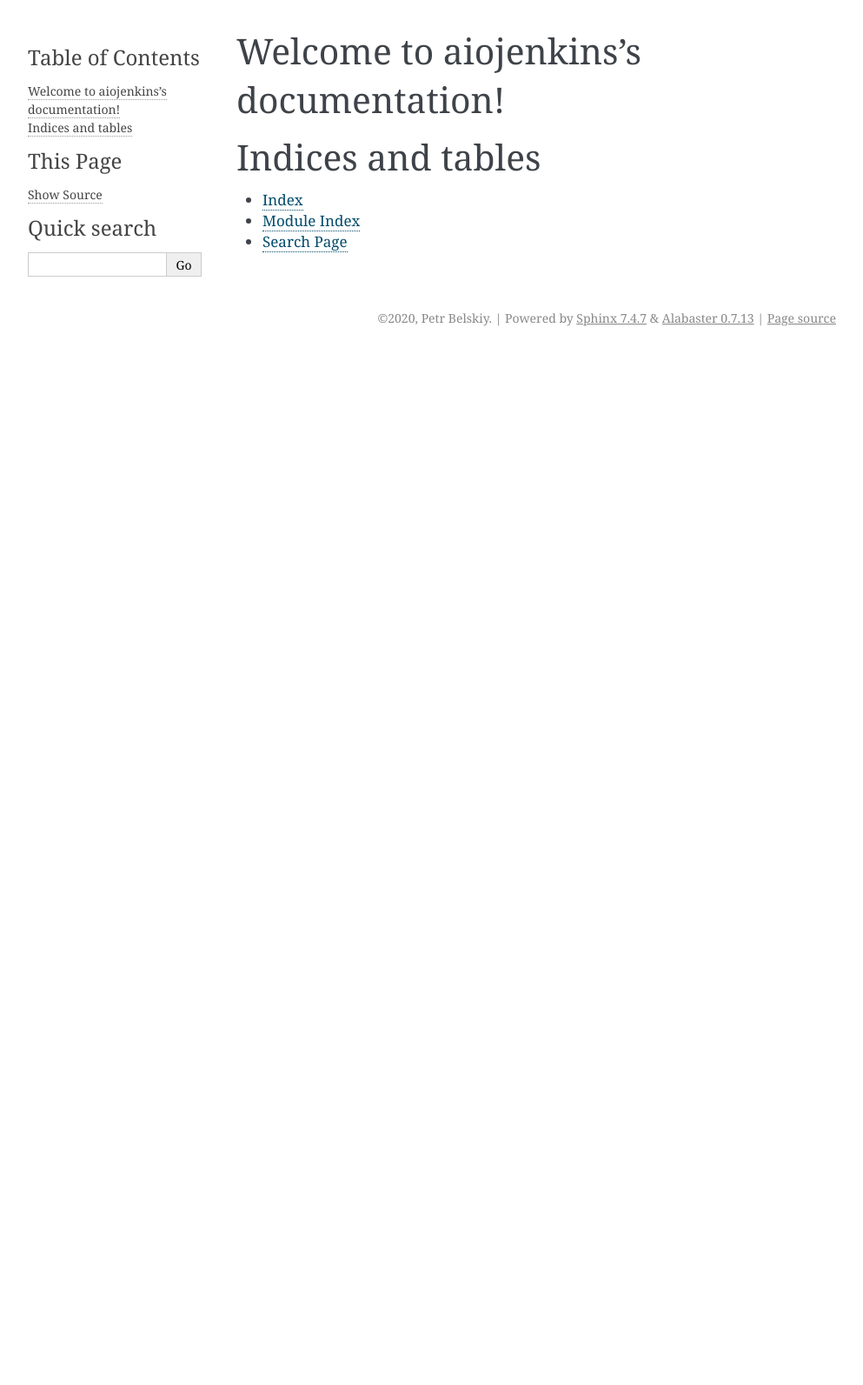
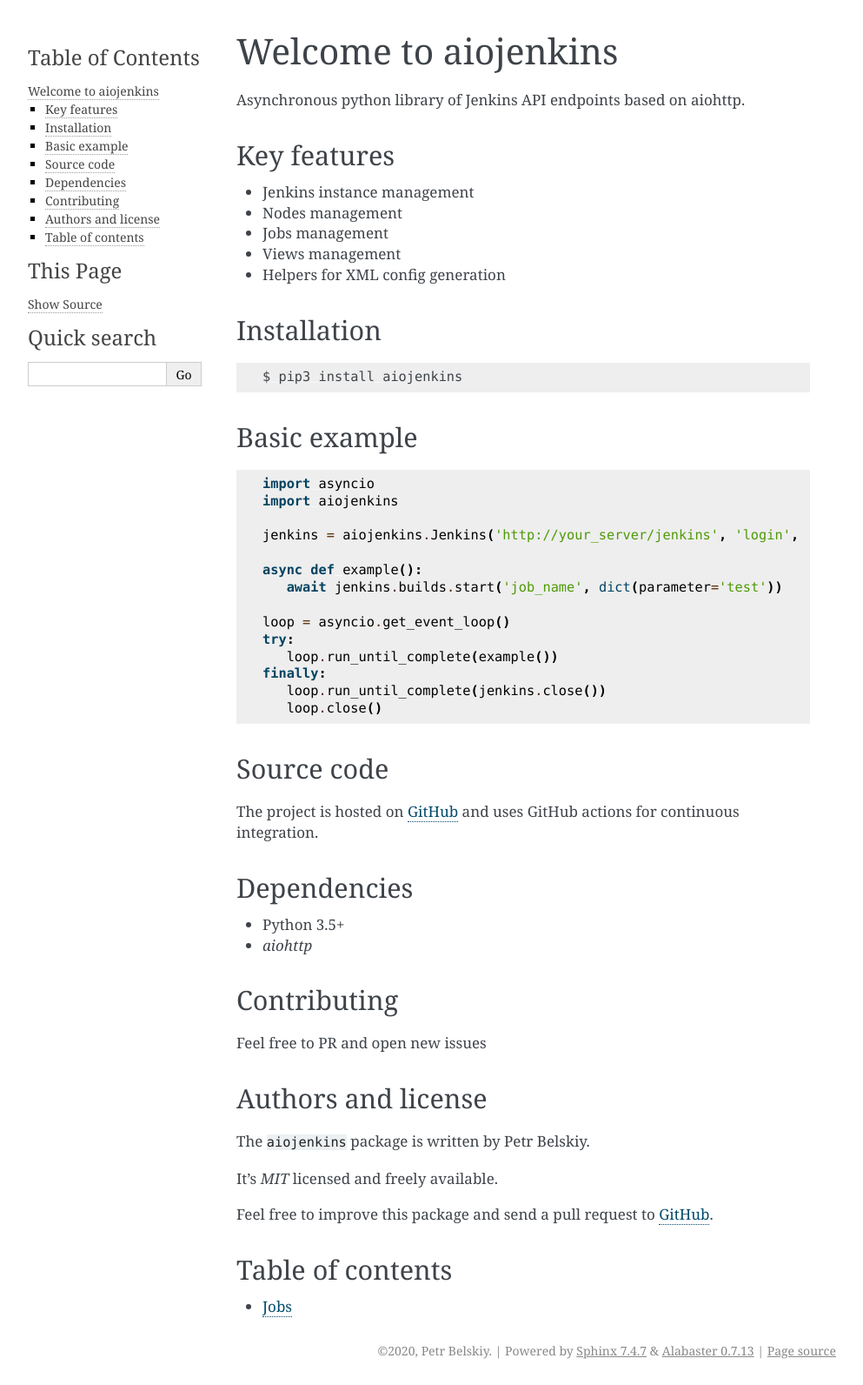
Before and after one commit to pbelskiy/aiojenkins, a Sphinx documentation site: the page built from docs/source/index.rst, in a window 1280 px wide. Shown: the whole page at 87% size, without its empty margins (148-1141 px from the left). Built offline with Sphinx 7.4.7, drawn with Linux system fonts in a browser that asks for light colours; before the commit the page ends 900 px from its top, so only the background shows below that.

Commit message:
update docs

```diff
--- a/docs/source/conf.py
+++ b/docs/source/conf.py
@@ -21,8 +21,9 @@
 copyright = '2020, Petr Belskiy'
 author = 'Petr Belskiy'
 
+# -- General configuration ---------------------------------------------------
 
-# -- General configuration ---------------------------------------------------
+master_doc = 'index'
 
 # Add any Sphinx extension module names here, as strings. They can be
 # extensions coming with Sphinx (named 'sphinx.ext.*') or your custom
@@ -50,3 +51,7 @@
 # relative to this directory. They are copied after the builtin static files,
 # so a file named "default.css" will overwrite the builtin "default.css".
 html_static_path = ['_static']
+
+html_theme_options = {
+    'logo': 'logo.png',
+}
--- a/docs/source/index.rst
+++ b/docs/source/index.rst
@@ -3,18 +3,89 @@
    You can adapt this file completely to your liking, but it should at least
    contain the root `toctree` directive.
 
-Welcome to aiojenkins's documentation!
-======================================
+=====================
+Welcome to aiojenkins
+=====================
+
+Asynchronous python library of Jenkins API endpoints based on aiohttp.
+
+.. _GitHub: https://github.com/pbelskiy/aiojenkins
+
+
+Key features
+============
+
+- Jenkins instance management
+- Nodes management
+- Jobs management
+- Views management
+- Helpers for XML config generation
+
+.. _aiojenkins-installation:
+
+Installation
+============
+
+.. code-block:: bash
+
+   $ pip3 install aiojenkins
+
+
+Basic example
+=============
+
+.. code-block:: python
+
+    import asyncio
+    import aiojenkins
+
+    jenkins = aiojenkins.Jenkins('http://your_server/jenkins', 'login', 'password')
+
+    async def example():
+       await jenkins.builds.start('job_name', dict(parameter='test'))
+
+    loop = asyncio.get_event_loop()
+    try:
+       loop.run_until_complete(example())
+    finally:
+       loop.run_until_complete(jenkins.close())
+       loop.close()
+
+
+Source code
+===========
+
+The project is hosted on GitHub_ and uses GitHub actions for continuous integration.
+
+
+Dependencies
+============
+
+- Python 3.5+
+- *aiohttp*
+
+
+Contributing
+============
+
+Feel free to PR and open new issues
+
+
+Authors and license
+===================
+
+The ``aiojenkins`` package is written by Petr Belskiy.
+
+It's *MIT* licensed and freely available.
+
+Feel free to improve this package and send a pull request to GitHub_.
+
+
+Table of contents
+=================
 
 .. toctree::
+   :name: mastertoc
    :maxdepth: 2
-   :caption: Contents:
 
-
-
-Indices and tables
-==================
-
-* :ref:`genindex`
-* :ref:`modindex`
-* :ref:`search`
+   jobs
```
Also changed, not shown: docs/source/jobs.rst (added, +12 -0 lines), docs/source/_static/logo.png (added), 1 other file.
